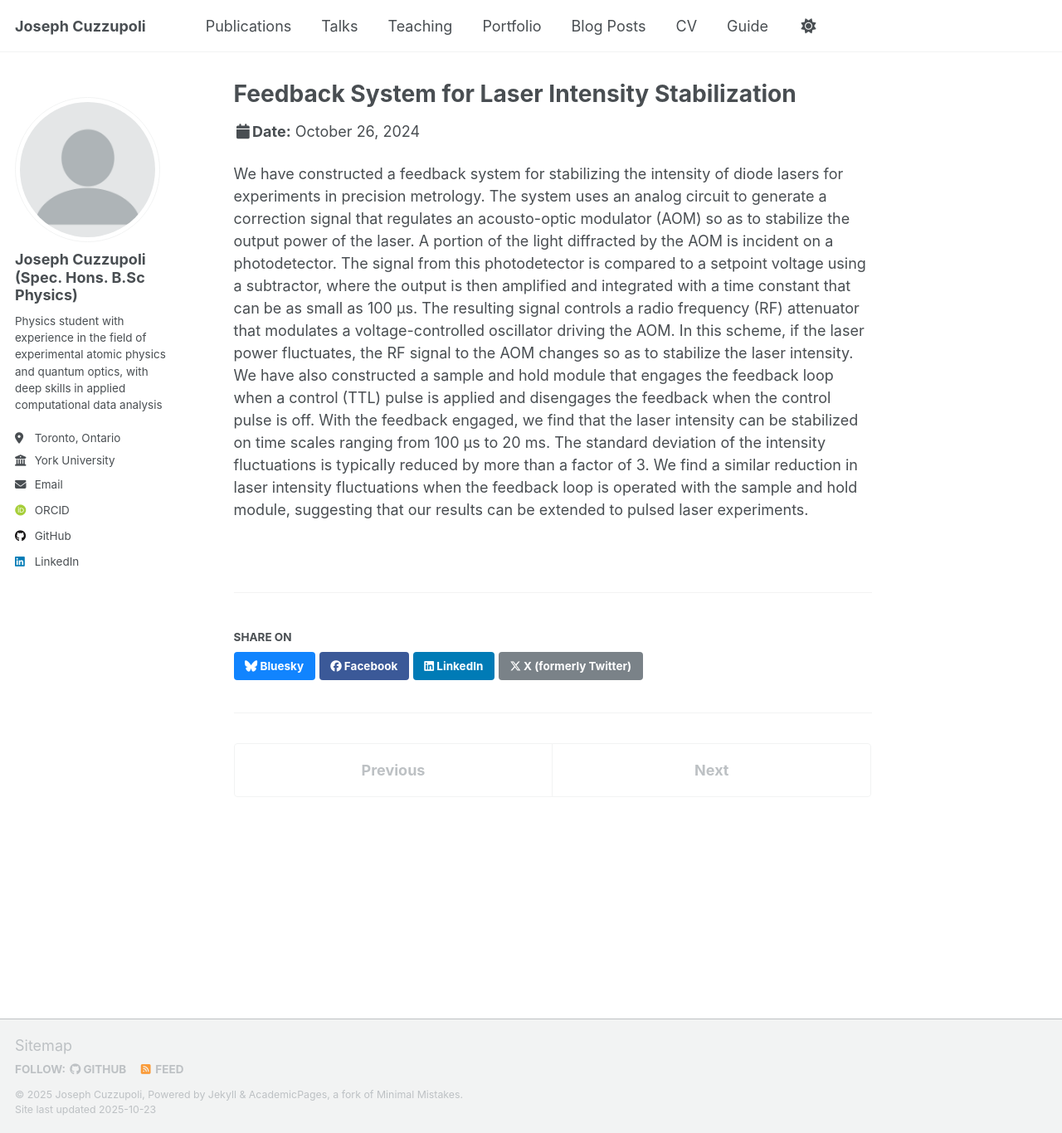
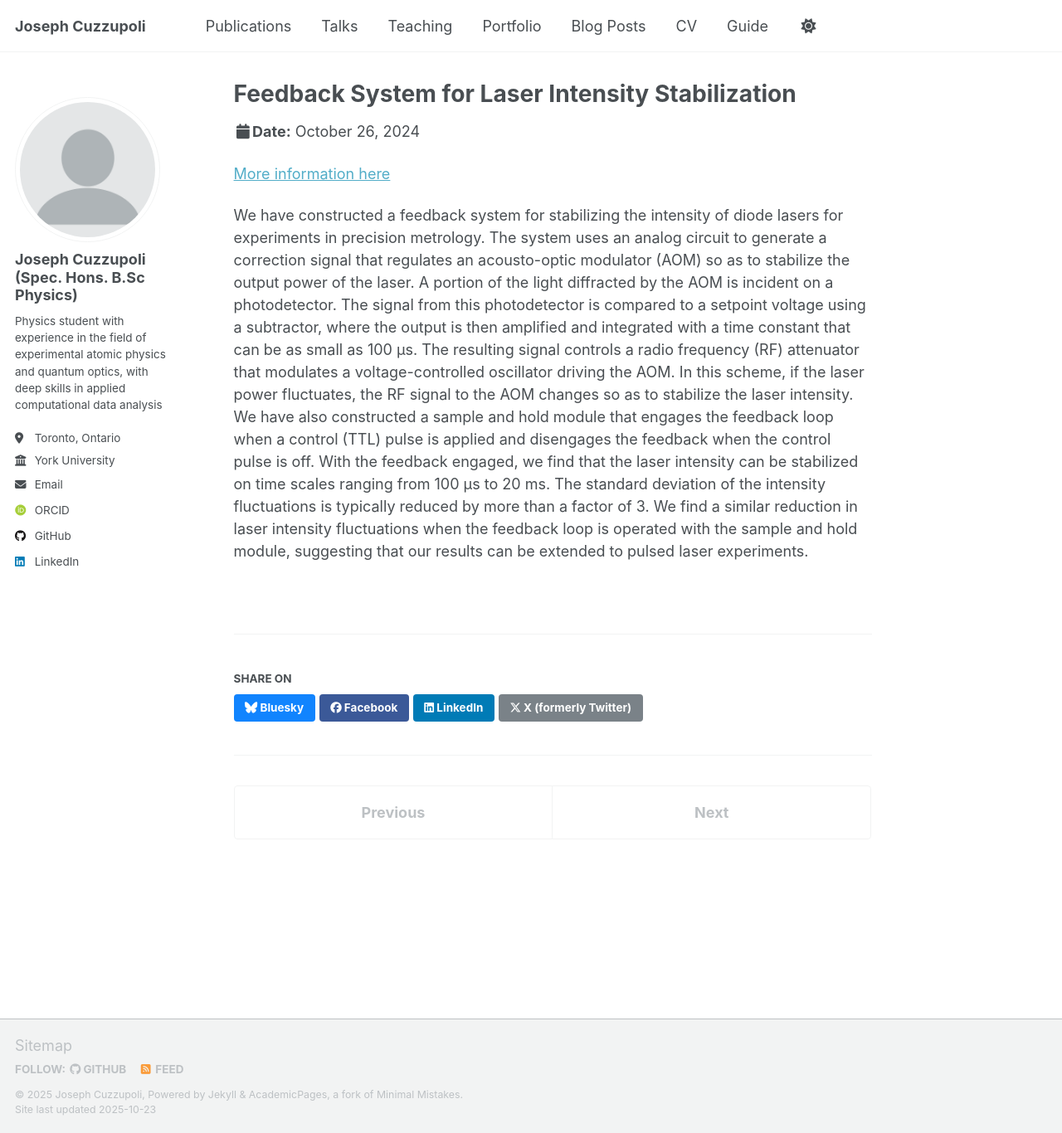
Before and after one commit to josephcuzz2004/josephcuzz2004.github.io, a Jekyll site: the page built from _talks/cupc.md, in a window 1280 px wide and 1366 px high. Shown: the whole window at 83% size. Built offline with Jekyll 4.4.1, drawn with Linux system fonts in a browser that asks for light colours; some web fonts are replaced; a script that is not in the unit is left out.

Commit message:
Update cupc.md

```diff
--- a/_talks/cupc.md
+++ b/_talks/cupc.md
@@ -8,6 +8,8 @@ date: 2024-10-26
 location: "Vancouver, British Columbia, Canada"
 ---
 
+[More information here]([https://www.yorku.ca/science/wp-content/uploads/sites/31/2024/08/2024-Summer-Undergraduate-Research-Conference-Booklet.pdf](https://cupc.cap.ca/2024-attendee-information/2024-student-presentations/))
+
 We have constructed a feedback system for stabilizing the intensity of diode lasers for experiments in precision metrology. The system uses an analog circuit to generate a correction signal that regulates an acousto-optic
 modulator (AOM) so as to stabilize the output power of the laser. A portion of the light diffracted by the AOM is incident on a photodetector. The signal from this photodetector is compared to a setpoint
 voltage using a subtractor, where the output is then amplified and integrated with a time constant that can be as small as 100 μs. The resulting signal controls a radio frequency (RF) attenuator that
```
